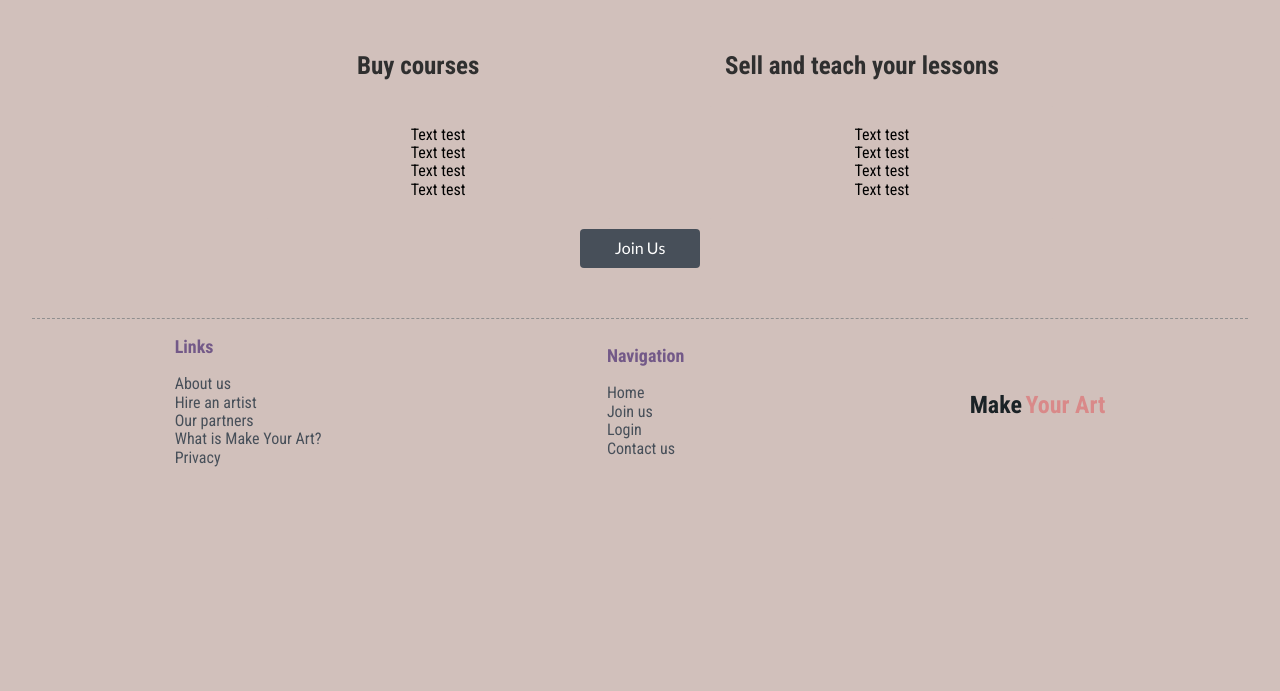
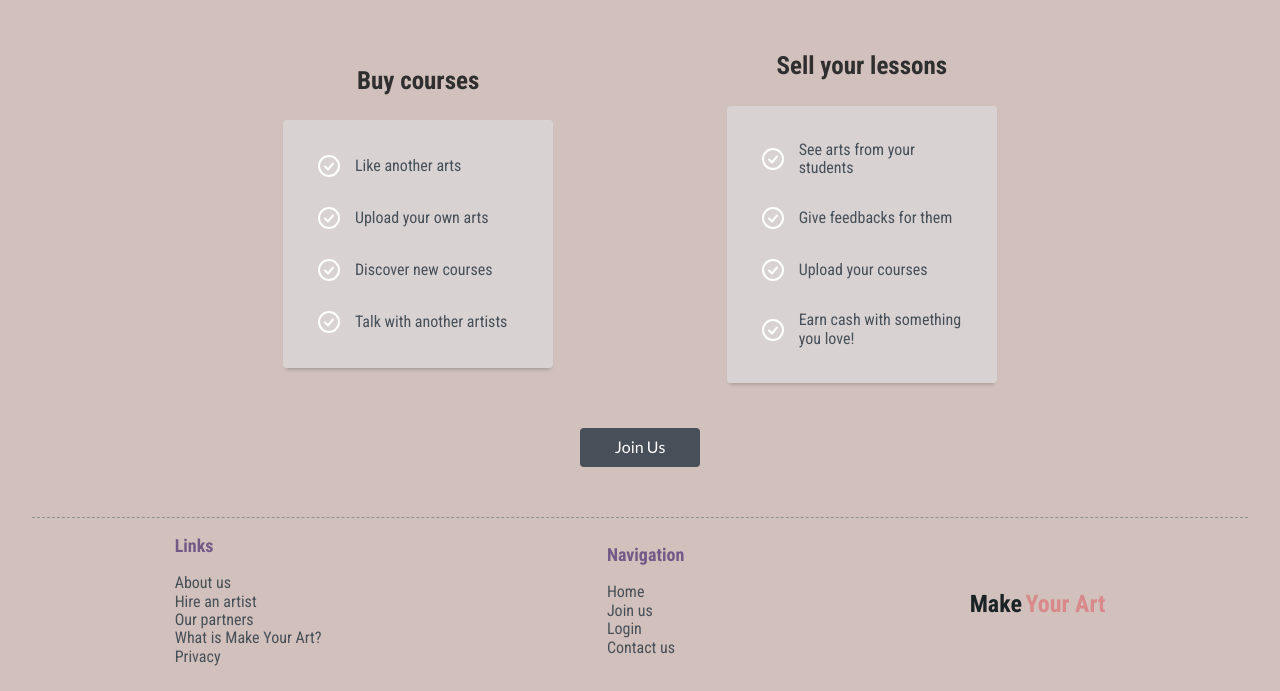
Before and after one commit to taiprogrammer/make-your-art-version-2, a website: page view/index.html in a window 1280 px wide. Shown: the part 1558-2249 px from the top of the page. Before the commit the page ends 2050 px from the top, so only its background shows below. Drawn offline with Linux system fonts and the light colour scheme.

Commit message:
feature (index) - finishing layout of homepage

```diff
--- a/view/index.html
+++ b/view/index.html
@@ -70,19 +70,43 @@
             <div class="user-buyer">
               <h3>Buy courses</h3>
               <div class="card-info">
-                <span>Text test</span>
-                <span>Text test</span>
-                <span>Text test</span>
-                <span>Text test</span>
+                <div>
+                  <img src="./assets/icons/ic-check.svg" alt="icon check" />
+                  <span> Like another arts</span>
+                </div>
+                <div>
+                  <img src="./assets/icons/ic-check.svg" alt="icon check" />
+                  <span>Upload your own arts</span>
+                </div>
+                <div>
+                  <img src="./assets/icons/ic-check.svg" alt="icon check" />
+                  <span>Discover new courses</span>
+                </div>
+                <div>
+                  <img src="./assets/icons/ic-check.svg" alt="icon check" />
+                  <span>Talk with another artists</span>
+                </div>
               </div>
             </div>
             <div class="user-teacher">
-              <h3>Sell and teach your lessons</h3>
+              <h3>Sell your lessons</h3>
               <div class="card-info">
-                <span>Text test</span>
-                <span>Text test</span>
-                <span>Text test</span>
-                <span>Text test</span>
+                <div>
+                  <img src="./assets/icons/ic-check.svg" alt="icon check" />
+                  <span>See arts from your students</span>
+                </div>
+                <div>
+                  <img src="./assets/icons/ic-check.svg" alt="icon check" />
+                  <span>Give feedbacks for them</span>
+                </div>
+                <div>
+                  <img src="./assets/icons/ic-check.svg" alt="icon check" />
+                  <span>Upload your courses</span>
+                </div>
+                <div>
+                  <img src="./assets/icons/ic-check.svg" alt="icon check" />
+                  <span>Earn cash with something you love!</span>
+                </div>
               </div>
             </div>
           </div>
--- a/view/style/colors.css
+++ b/view/style/colors.css
@@ -10,4 +10,6 @@
   --dark--purple-gray: #474f59;
   --dark--purple--blue: #1a2226;
   --light--purple--gray: #909090;
+  --card--background: rgba(220, 220, 220, 0.7);
+  --box--shaddow: 0px 4px 4px -3px rgba(0, 0, 0, 0.25);
 }
--- a/view/style/homepage.css
+++ b/view/style/homepage.css
@@ -93,7 +93,7 @@
 }
 
 .invite-container button {
-  margin-top: 10px;
+  margin-top: 45px;
 }
 
 .footer-container {
@@ -144,19 +144,37 @@
 
 .user-buyer {
   width: 30%;
+  display: flex;
+  align-items: center;
+  flex-direction: column;
 }
 
 .user-teacher {
   width: 30%;
+  display: flex;
+  align-items: center;
+  flex-direction: column;
 }
 
 .card-info {
+  width: 75%;
   padding: 20px;
+  display: flex;
   border-radius: 4px;
+  flex-direction: column;
+  align-items: flex-start;
+  justify-content: flex-start;
+  box-shadow: var(--box--shaddow);
+  background: var(--card--background);
+}
+
+.card-info div {
   display: flex;
-  flex-direction: column;
-  justify-content: flex-start;
   align-items: center;
-  background: var(--rose);
-  width: 100%;
+  padding: 15px;
 }
+
+.card-info span {
+  color: var(--dark--purple-gray);
+  margin-left: 15px;
+}
```
Also changed, not shown: view/assets/icons/ic-check.svg (added), 1 other file.
